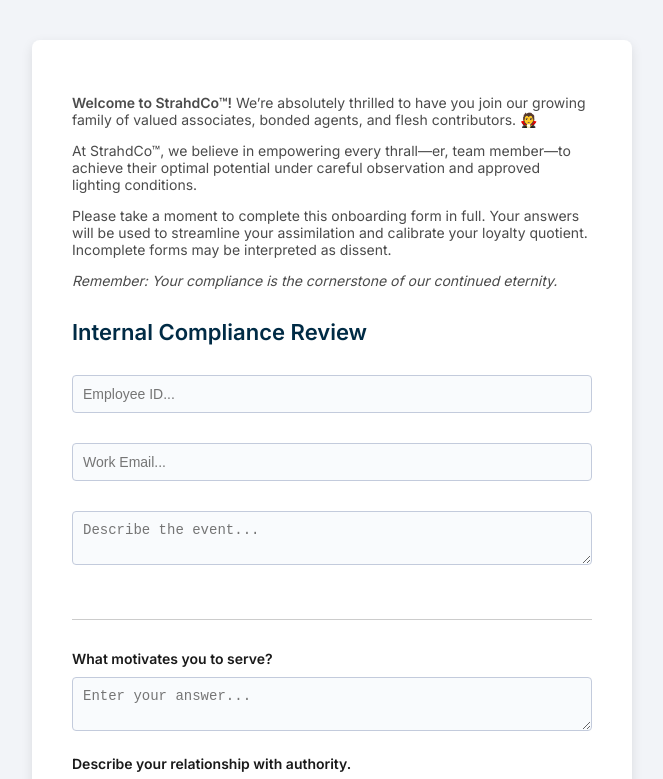
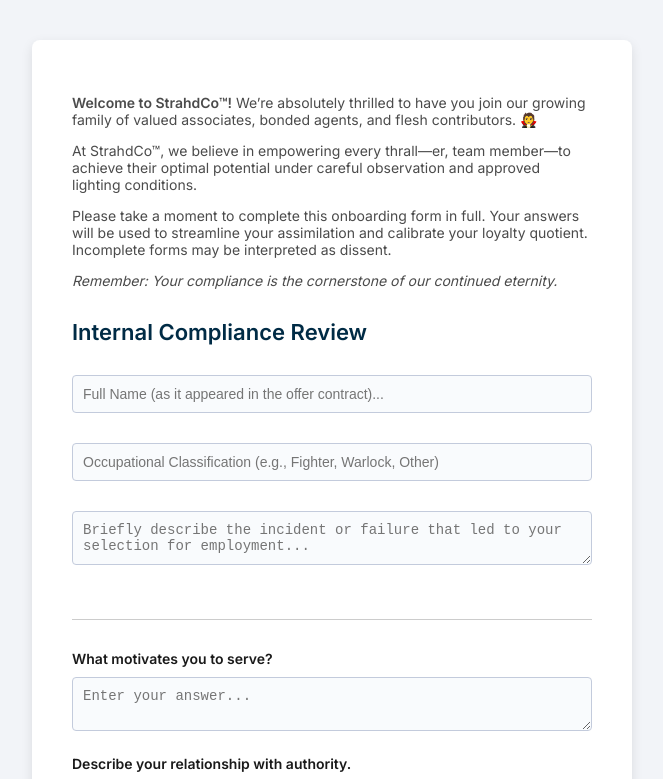
Before and after one commit to dukeofkelvinsi/haunted-form, a plain HTML site: page index.html in a window 1280 px wide. Shown: the top 779 px of the page, without its empty margins (308-971 px from the left). Drawn offline with Linux system fonts and the light colour scheme.

Commit message:
Update index.html

```diff
--- a/index.html
+++ b/index.html
@@ -149,9 +149,12 @@
 
     <h1>Internal Compliance Review</h1>
 
-    <input type="text" name="employee_id" placeholder="Employee ID..." required>
-    <input type="email" name="contact" placeholder="Work Email..." required>
-    <textarea name="incident" placeholder="Describe the event..." required></textarea>
+<input type="text" name="employee_name" placeholder="Full Name (as it appeared in the offer contract)..." required>
+
+<input type="text" name="class" placeholder="Occupational Classification (e.g., Fighter, Warlock, Other)" required>
+
+<textarea name="recruitment_event" placeholder="Briefly describe the incident or failure that led to your selection for employment..." required></textarea>
+
 
     <hr>
 
```
